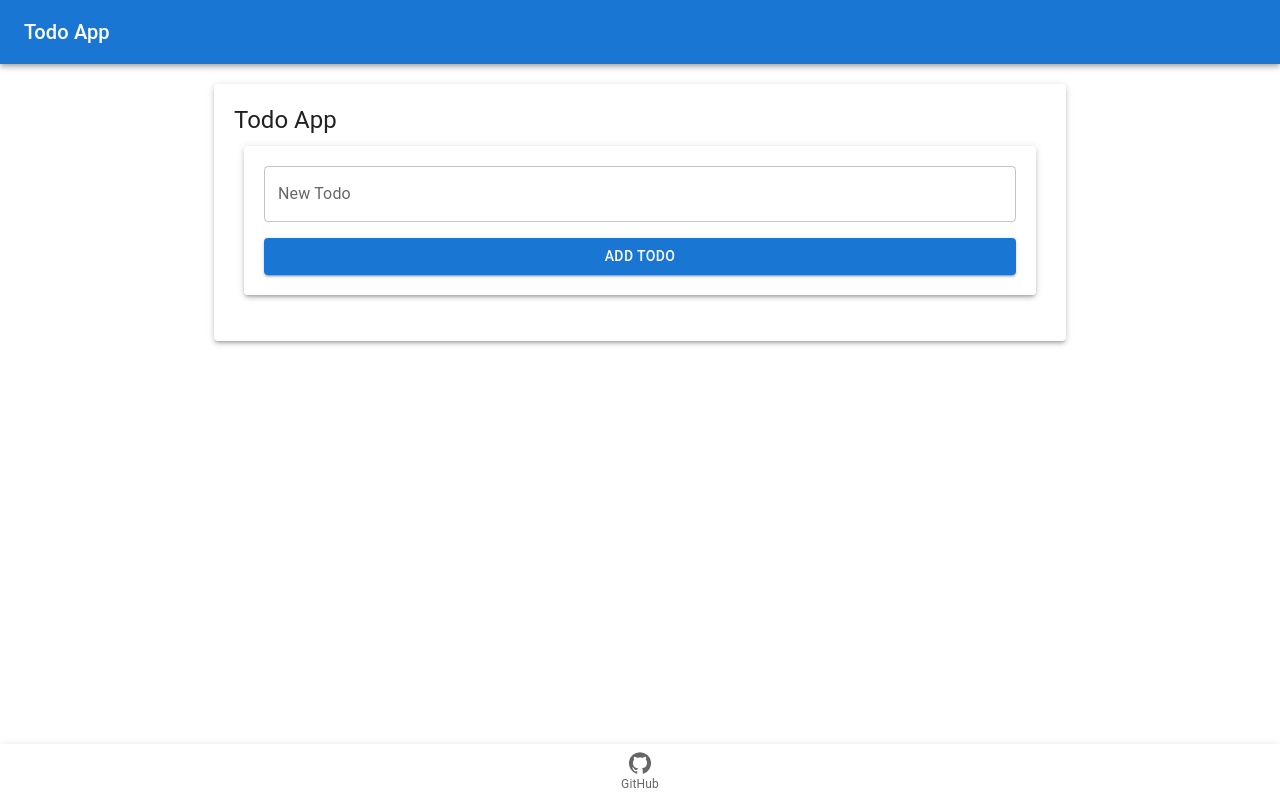
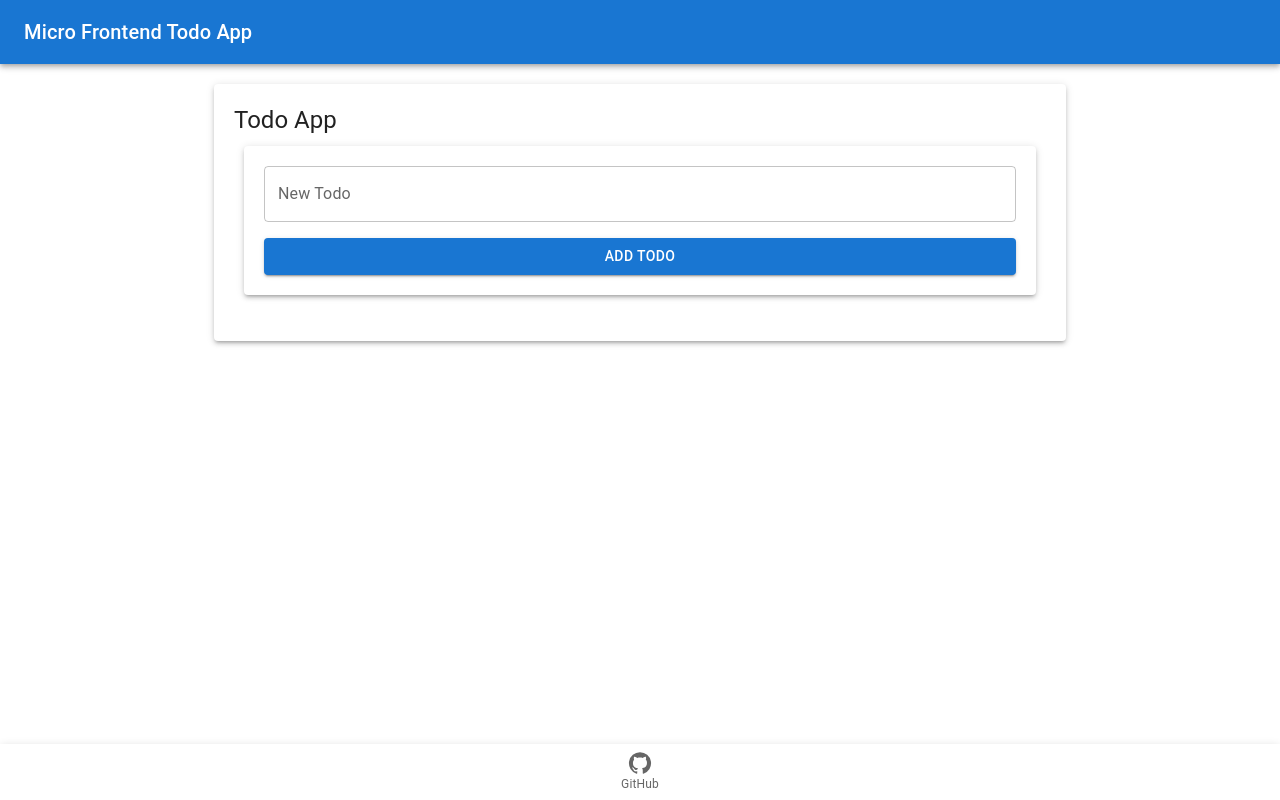
Before and after one commit to Michle99/is-it-a-todo-micro-frontend, a React (Vite) app: page / in a window 1280 px wide. Built offline with nearby package versions, Linux system fonts and the light colour scheme.

Commit message:
updated `heading`

```diff
--- a/src/modules/Header/components/Header.tsx
+++ b/src/modules/Header/components/Header.tsx
@@ -5,7 +5,7 @@ const Header: React.FC = () => {
   return (
     <AppBar position="static">
       <Toolbar>
-        <Typography variant="h6">Todo App</Typography>
+        <Typography variant="h6">Micro Frontend Todo App</Typography>
       </Toolbar>
     </AppBar>
   );
```
